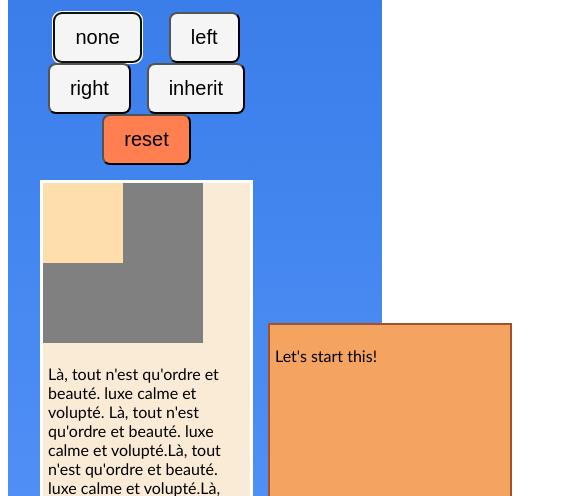
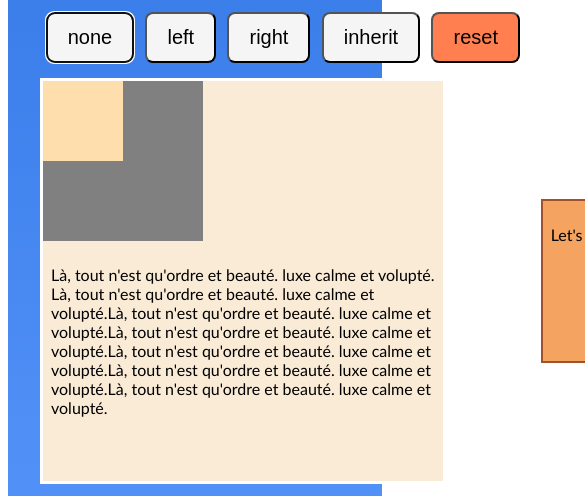
Before and after one commit to nezlicodes/Teach-me-floats, a plain HTML site: page index.html in a window 390 px wide. Shown: the part 93-589 px from the top of the page, 585 px wide, since content can reach past the window. Drawn offline with Linux system fonts and the light colour scheme.

Commit message:
makes it responsive

```diff
--- a/index.css
+++ b/index.css
@@ -1,14 +1,12 @@
 .container{
     font-family:'Trebuchet MS', 'Lucida Sans Unicode', 'Lucida Grande', 'Lucida Sans', Arial, sans-serif;
-
-    height: 100vh;
     background-image: linear-gradient(to bottom, #377be8, #5a98fc);
     background-repeat: no-repeat;
     display:grid;
     padding-left: 2em;
     padding-right: 1.5em;
     grid-template-columns: repeat(5,1fr);
-    grid-template-rows: repeat (auto-fill,1fr);
+
     grid-template-areas: ". . t . . "
                         " buttons buttons buttons . reset"
                          "c c c text text"
@@ -20,10 +18,11 @@
 }
 
 .content{
-
     grid-area: c;
     border: 3px solid white;
     background-color: antiquewhite;
+    height: 25em;
+    width: 25em;
 
 }
 
@@ -58,8 +57,8 @@
     grid-area: text;
     border: 2px solid sienna;
     background-color: sandybrown;
-    height:15rem;
-    width: 15rem;
+    height:10rem;
+    width: 10rem;
     justify-self: center;
     align-self: center;
 }
@@ -87,5 +86,5 @@
 }
 
 p{
-    padding: 5px 5px 5px 5px;
+    padding: 0.5em 0.5em 0.5em 0.5em;
 }
```
Also changed, not shown: index.js (added).
